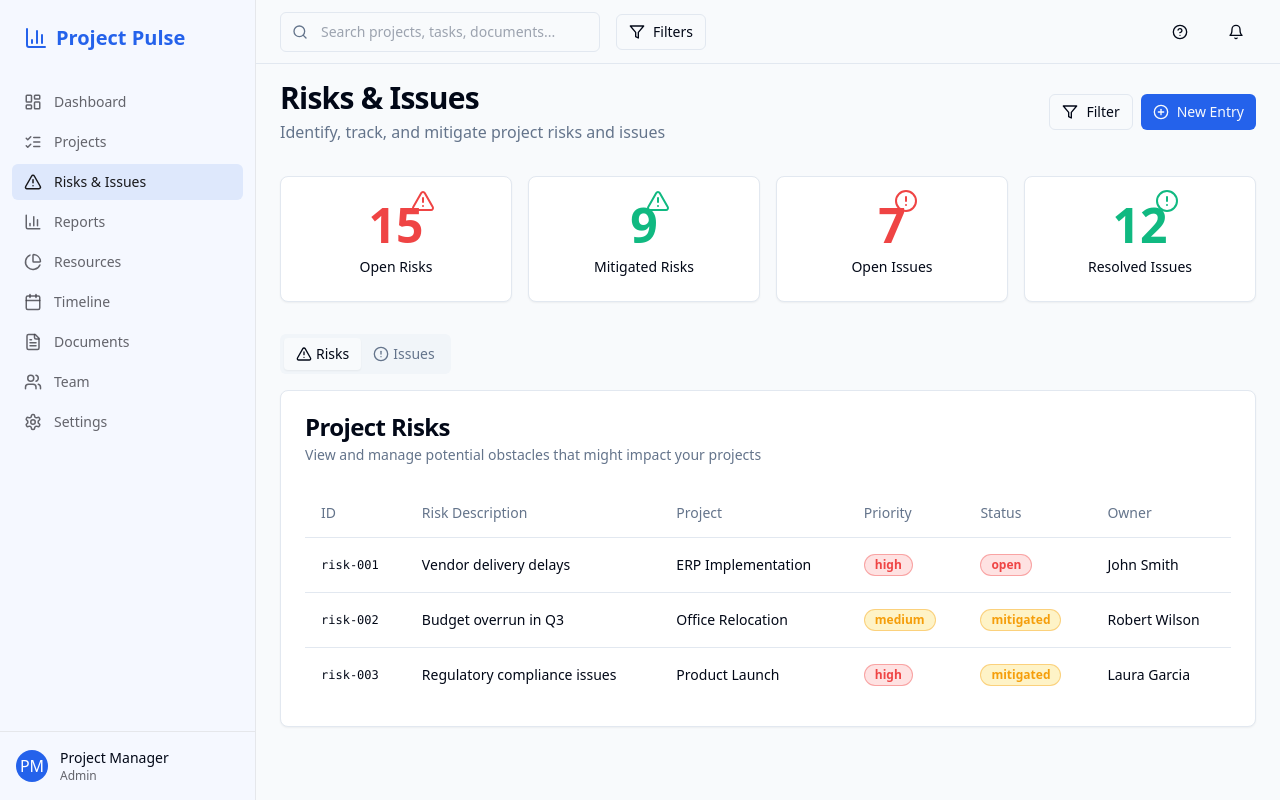
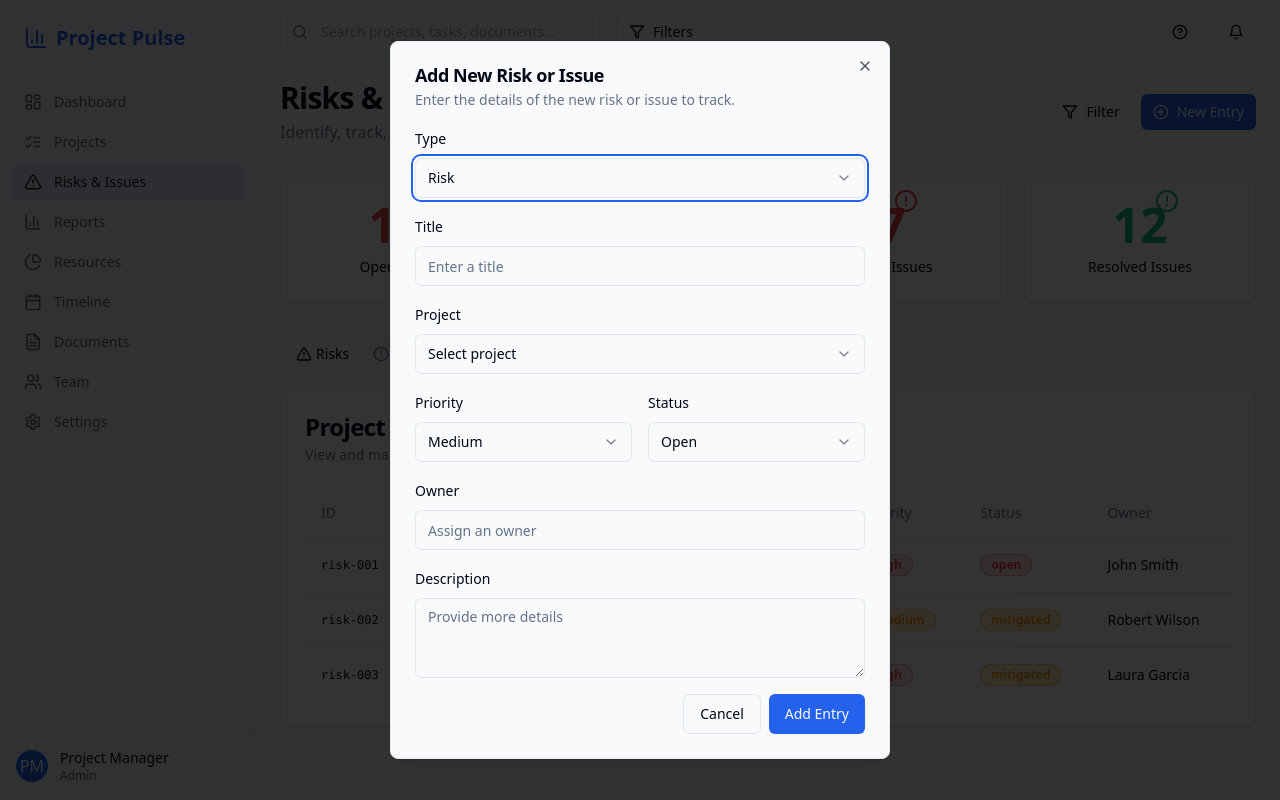
Before and after one commit to Engbaril/project-pulse-dashboards, a React (Vite) app: page /risks in a window 1280 px wide. Both pictures are taken after a click on the button "New Entry". Built offline with nearby package versions, Linux system fonts and the light colour scheme.

Commit message:
Fix: New entry button not working
The new entry button was not working. This commit fixes the issue.

```diff
--- /dev/null
+++ b/src/components/risks/AddRiskIssueDialog.tsx
@@ -0,0 +1,246 @@
+
+import React from 'react';
+import { useForm } from 'react-hook-form';
+import { z } from 'zod';
+import { zodResolver } from '@hookform/resolvers/zod';
+import {
+  Dialog,
+  DialogContent,
+  DialogHeader,
+  DialogTitle,
+  DialogFooter,
+  DialogDescription
+} from "@/components/ui/dialog";
+import { Button } from "@/components/ui/button";
+import { Input } from "@/components/ui/input";
+import { Textarea } from "@/components/ui/textarea";
+import {
+  Form,
+  FormControl,
+  FormField,
+  FormItem,
+  FormLabel,
+  FormMessage,
+} from "@/components/ui/form";
+import {
+  Select,
+  SelectContent,
+  SelectItem,
+  SelectTrigger,
+  SelectValue,
+} from "@/components/ui/select";
+
+const formSchema = z.object({
+  title: z.string().min(5, "Title must be at least 5 characters"),
+  type: z.enum(["risk", "issue"]),
+  project: z.string().min(1, "Please select a project"),
+  priority: z.enum(["high", "medium", "low"]),
+  status: z.enum(["open", "mitigated", "closed"]),
+  owner: z.string().min(1, "Please assign an owner"),
+  description: z.string().optional(),
+});
+
+type FormValues = z.infer<typeof formSchema>;
+
+interface AddRiskIssueDialogProps {
+  open: boolean;
+  onOpenChange: (open: boolean) => void;
+  onSubmit: (values: FormValues) => void;
+}
+
+export function AddRiskIssueDialog({ open, onOpenChange, onSubmit }: AddRiskIssueDialogProps) {
+  const form = useForm<FormValues>({
+    resolver: zodResolver(formSchema),
+    defaultValues: {
+      title: "",
+      type: "risk",
+      project: "",
+      priority: "medium",
+      status: "open",
+      owner: "",
+      description: "",
+    },
+  });
+
+  const handleSubmit = (values: FormValues) => {
+    onSubmit(values);
+    form.reset();
+    onOpenChange(false);
+  };
+
+  return (
+    <Dialog open={open} onOpenChange={onOpenChange}>
+      <DialogContent className="sm:max-w-[500px]">
+        <DialogHeader>
+          <DialogTitle>Add New Risk or Issue</DialogTitle>
+          <DialogDescription>
+            Enter the details of the new risk or issue to track.
+          </DialogDescription>
+        </DialogHeader>
+
+        <Form {...form}>
+          <form onSubmit={form.handleSubmit(handleSubmit)} className="space-y-4">
+            <FormField
+              control={form.control}
+              name="type"
+              render={({ field }) => (
+                <FormItem>
+                  <FormLabel>Type</FormLabel>
+                  <Select
+                    onValueChange={field.onChange}
+                    defaultValue={field.value}
+                  >
+                    <FormControl>
+                      <SelectTrigger>
+                        <SelectValue placeholder="Select type" />
+                      </SelectTrigger>
+                    </FormControl>
+                    <SelectContent>
+                      <SelectItem value="risk">Risk</SelectItem>
+                      <SelectItem value="issue">Issue</SelectItem>
+                    </SelectContent>
+                  </Select>
+                  <FormMessage />
+                </FormItem>
+              )}
+            />
+
+            <FormField
+              control={form.control}
+              name="title"
+              render={({ field }) => (
+                <FormItem>
+                  <FormLabel>Title</FormLabel>
+                  <FormControl>
+                    <Input placeholder="Enter a title" {...field} />
+                  </FormControl>
+                  <FormMessage />
+                </FormItem>
+              )}
+            />
+
+            <FormField
+              control={form.control}
+              name="project"
+              render={({ field }) => (
+                <FormItem>
+                  <FormLabel>Project</FormLabel>
+                  <Select
+                    onValueChange={field.onChange}
+                    defaultValue={field.value}
+                  >
+                    <FormControl>
+                      <SelectTrigger>
+                        <SelectValue placeholder="Select project" />
+                      </SelectTrigger>
+                    </FormControl>
+                    <SelectContent>
+                      <SelectItem value="Mobile App">Mobile App</SelectItem>
+                      <SelectItem value="Website Redesign">Website Redesign</SelectItem>
+                      <SelectItem value="CRM Integration">CRM Integration</SelectItem>
+                      <SelectItem value="Data Migration">Data Migration</SelectItem>
+                    </SelectContent>
+                  </Select>
+                  <FormMessage />
+                </FormItem>
+              )}
+            />
+
+            <div className="grid grid-cols-1 md:grid-cols-2 gap-4">
+              <FormField
+                control={form.control}
+                name="priority"
+                render={({ field }) => (
+                  <FormItem>
+                    <FormLabel>Priority</FormLabel>
+                    <Select
+                      onValueChange={field.onChange}
+                      defaultValue={field.value}
+                    >
+                      <FormControl>
+                        <SelectTrigger>
+                          <SelectValue placeholder="Select priority" />
+                        </SelectTrigger>
+                      </FormControl>
+                      <SelectContent>
+                        <SelectItem value="high">High</SelectItem>
+                        <SelectItem value="medium">Medium</SelectItem>
+                        <SelectItem value="low">Low</SelectItem>
+                      </SelectContent>
+                    </Select>
+                    <FormMessage />
+                  </FormItem>
+                )}
+              />
+
+              <FormField
+                control={form.control}
+                name="status"
+                render={({ field }) => (
+                  <FormItem>
+                    <FormLabel>Status</FormLabel>
+                    <Select
+                      onValueChange={field.onChange}
+                      defaultValue={field.value}
+                    >
+                      <FormControl>
+                        <SelectTrigger>
+                          <SelectValue placeholder="Select status" />
+                        </SelectTrigger>
+                      </FormControl>
+                      <SelectContent>
+                        <SelectItem value="open">Open</SelectItem>
+                        <SelectItem value="mitigated">Mitigated</SelectItem>
+                        <SelectItem value="closed">Closed</SelectItem>
+                      </SelectContent>
+                    </Select>
+                    <FormMessage />
+                  </FormItem>
+                )}
+              />
+            </div>
+
+            <FormField
+              control={form.control}
+              name="owner"
+              render={({ field }) => (
+                <FormItem>
+                  <FormLabel>Owner</FormLabel>
+                  <FormControl>
+                    <Input placeholder="Assign an owner" {...field} />
+                  </FormControl>
+                  <FormMessage />
+                </FormItem>
+              )}
+            />
+
+            <FormField
+              control={form.control}
+              name="description"
+              render={({ field }) => (
+                <FormItem>
+                  <FormLabel>Description</FormLabel>
+                  <FormControl>
+                    <Textarea
+                      placeholder="Provide more details"
+                      className="min-h-[80px]"
+                      {...field}
+                    />
+                  </FormControl>
+                  <FormMessage />
+                </FormItem>
+              )}
+            />
+
+            <DialogFooter>
+              <Button type="button" variant="outline" onClick={() => onOpenChange(false)}>
+                Cancel
+              </Button>
+              <Button type="submit">Add Entry</Button>
+            </DialogFooter>
+          </form>
+        </Form>
+      </DialogContent>
+    </Dialog>
+  );
+}
--- a/src/pages/Risks.tsx
+++ b/src/pages/Risks.tsx
@@ -1,5 +1,5 @@
 
-import React from 'react';
+import React, { useState } from 'react';
 import {
   AlertTriangle,
   AlertCircle,
@@ -18,8 +18,10 @@ import {
 } from "@/components/ui/table";
 import { Badge } from "@/components/ui/badge";
 import { Tabs, TabsContent, TabsList, TabsTrigger } from "@/components/ui/tabs";
+import { useToast } from "@/hooks/use-toast";
 import PageLayout from '@/components/layout/PageLayout';
 import { risksIssues } from '@/services/mockData';
+import { AddRiskIssueDialog } from '@/components/risks/AddRiskIssueDialog';
 
 const priorityColors = {
   high: 'bg-danger-light text-danger border-danger/40',
@@ -34,8 +36,20 @@ const statusColors = {
 };
 
 const Risks = () => {
+  const [isDialogOpen, setIsDialogOpen] = useState(false);
+  const { toast } = useToast();
+
   const risks = risksIssues.filter(item => item.type === 'risk');
   const issues = risksIssues.filter(item => item.type === 'issue');
+
+  const handleNewEntry = (values: any) => {
+    // In a real app, you would save this to your backend/database
+    // For now, we'll just show a toast notification
+    toast({
+      title: `New ${values.type} added`,
+      description: `"${values.title}" has been added successfully.`,
+    });
+  };
 
   return (
     <PageLayout showFilters={true}>
@@ -53,7 +67,11 @@ const Risks = () => {
               <Filter className="h-4 w-4" />
               Filter
             </Button>
-            <Button size="sm" className="flex items-center gap-2">
+            <Button
+              size="sm"
+              className="flex items-center gap-2"
+              onClick={() => setIsDialogOpen(true)}
+            >
               <PlusCircle className="h-4 w-4" />
               New Entry
             </Button>
@@ -223,6 +241,12 @@ const Risks = () => {
           </TabsContent>
         </Tabs>
       </div>
+
+      <AddRiskIssueDialog
+        open={isDialogOpen}
+        onOpenChange={setIsDialogOpen}
+        onSubmit={handleNewEntry}
+      />
     </PageLayout>
   );
 };
--- /dev/null
+++ b/src/types/risks.ts
@@ -0,0 +1,21 @@
+
+export interface RiskIssue {
+  id: string;
+  type: 'risk' | 'issue';
+  title: string;
+  project: string;
+  priority: 'high' | 'medium' | 'low';
+  status: 'open' | 'mitigated' | 'closed';
+  owner: string;
+  description?: string;
+}
+
+export interface RiskIssueFormValues {
+  title: string;
+  type: 'risk' | 'issue';
+  project: string;
+  priority: 'high' | 'medium' | 'low';
+  status: 'open' | 'mitigated' | 'closed';
+  owner: string;
+  description?: string;
+}
```
